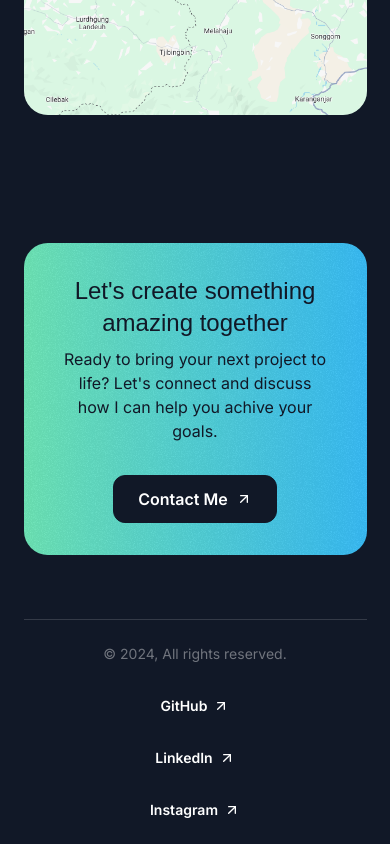
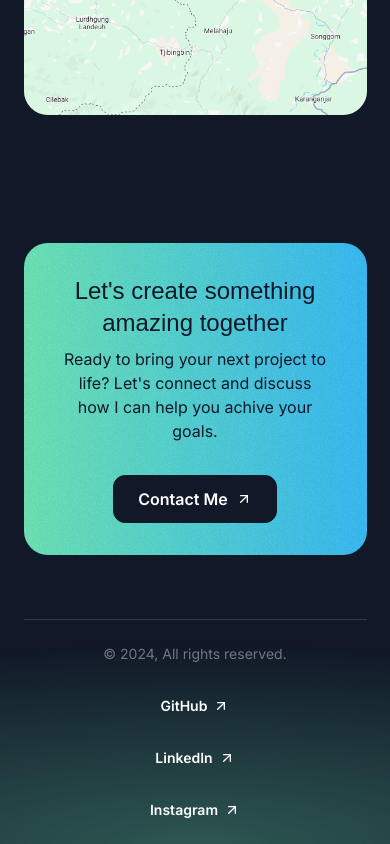
Before and after one commit to FernandJerico/my-portofolio, a Next.js app: page / in a window 390 px wide. Shown: the part 5618-6462 px from the top of the page. Built offline with nearby package versions, Linux system fonts and the light colour scheme; a web font is replaced by a local one.

Commit message:
Refactor: Update Footer styling for responsiveness and visual appeal

```diff
--- a/src/sections/Footer.tsx
+++ b/src/sections/Footer.tsx
@@ -17,7 +17,8 @@ const footerLinks = [
 
 export const Footer = () => {
   return (
-    <footer>
+    <footer className="relative -z-10 overflow-x-clip">
+      <div className="absolute h-[400px] w-[1600px] bottom-0 left-1/2 -translate-x-1/2 bg-emerald-300/30 [mask-image:radial-gradient(50%_50%_at_bottom_center,black,transparent)] -z-10"></div>
       <div className="container">
         <div className="border-t border-white/15 py-6 text-sm flex flex-col items-center gap-8">
           <div className="text-white/40">&copy; 2024, All rights reserved.</div>
```
